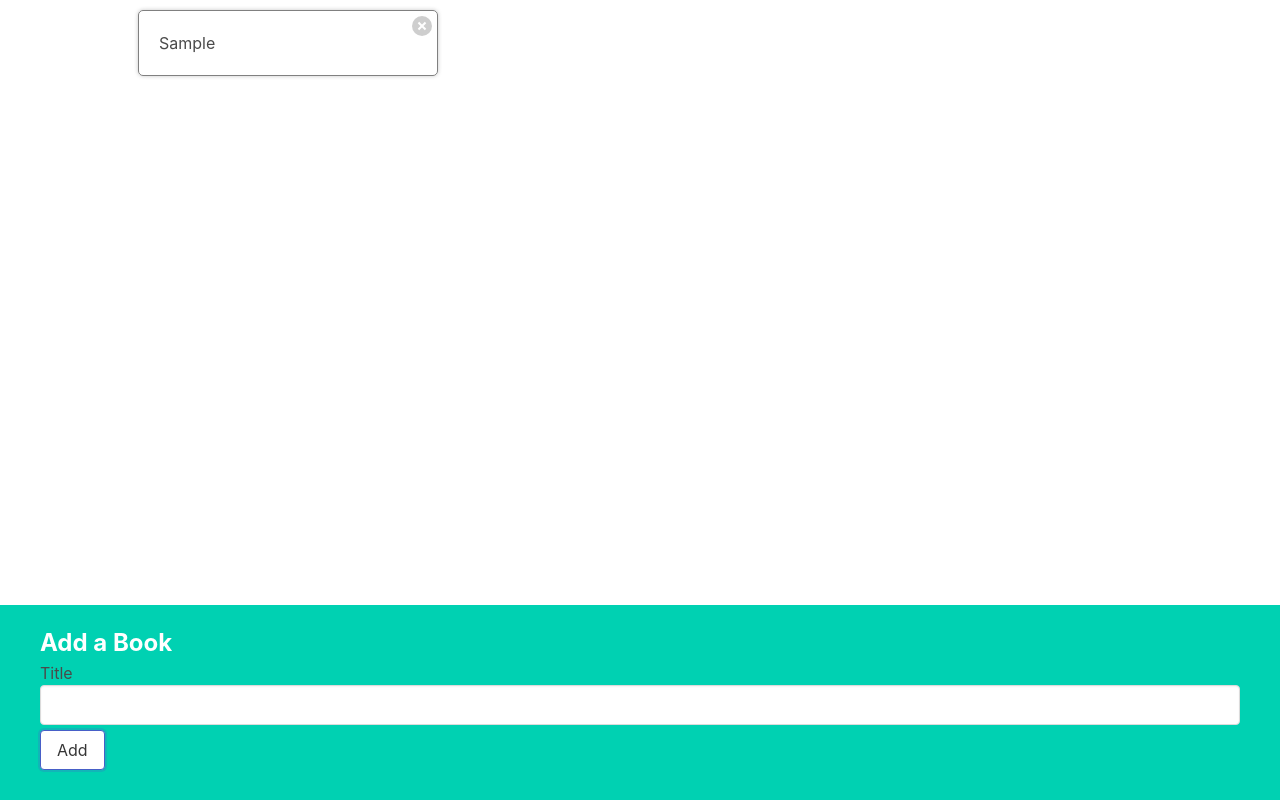
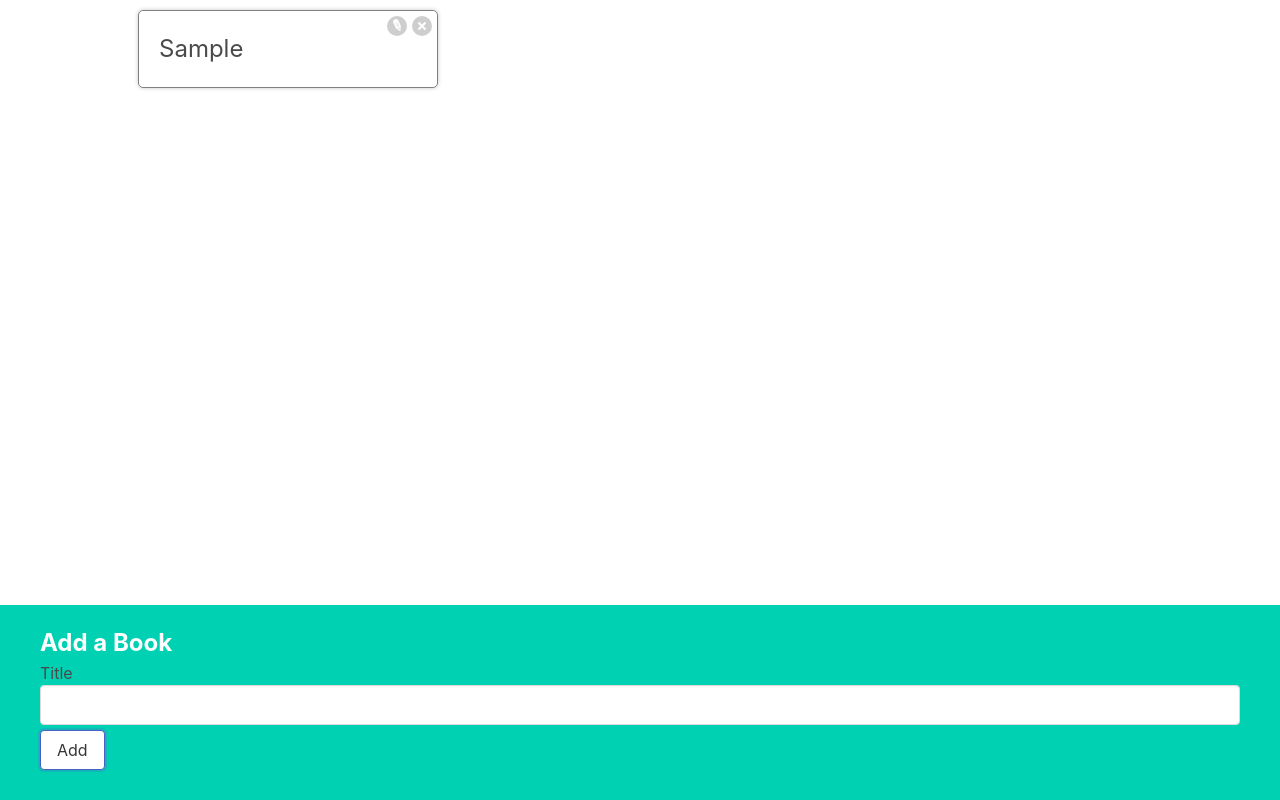
Before and after one commit to KhorallyPierre/book-search, a React (Create React App) app: page / in a window 1280 px wide. Both pictures are taken after typing "Sample" into the empty fields and a click on the button "Add". Built offline with nearby package versions, Linux system fonts and the light colour scheme.

Commit message:
passing book as a prop, rendering current title when editing book title

```diff
--- a/src/components/BookEdit.js
+++ b/src/components/BookEdit.js
@@ -1,5 +1,23 @@
-function BookEdit() {
-    return <div> Book Edit</div>
+import { useState } from "react";
+
+function BookEdit({book}) {
+  const [title, setTitle] = useState(book.title);
+    console.log(book.title)
+  const handleChange = (event) => {
+    setTitle(event.target.value);
+  };
+
+  const handelSubmit = (event) => {
+  event.preventDefault();
+  console.log('New title is', title)
+  };
+  return (
+    <form onSubmit={handelSubmit}className="book-edit">
+      <label> Title</label>
+      <input className="input" value={title} onChange={handleChange} />
+      <button className="button is-primary"> Save</button>
+    </form>
+  );
 }
 
 export default BookEdit;
--- a/src/components/BookShow.js
+++ b/src/components/BookShow.js
@@ -1,11 +1,25 @@
+import { useState } from "react";
+import BookEdit from "./BookEdit";
+
 function BookShow({book, onDelete}) {
-    const handleClick = () => {
+    const [showEdit, setShowEdit] = useState(false)
+    const handleDeleteClick = () => {
         onDelete(book.id)
     }
-    return <div className="book-show"> {book.title}
+
+    const handleEditClick = () => {
+        setShowEdit(!showEdit);
+    }
+    let content = <h3> {book.title}</h3>
+    if (showEdit){
+        content = <BookEdit book={book}/>
+    }
+    return <div className="book-show">
+    <div>{content}</div>
 
     <div className="actions">
-        <button className="delete" onClick={handleClick}> Delete book</button>
+        <button className="edit" onClick={handleEditClick} > Edit </button>
+        <button className="delete" onClick={handleDeleteClick}> Delete book</button>
     </div>
     </div>
 }
```
